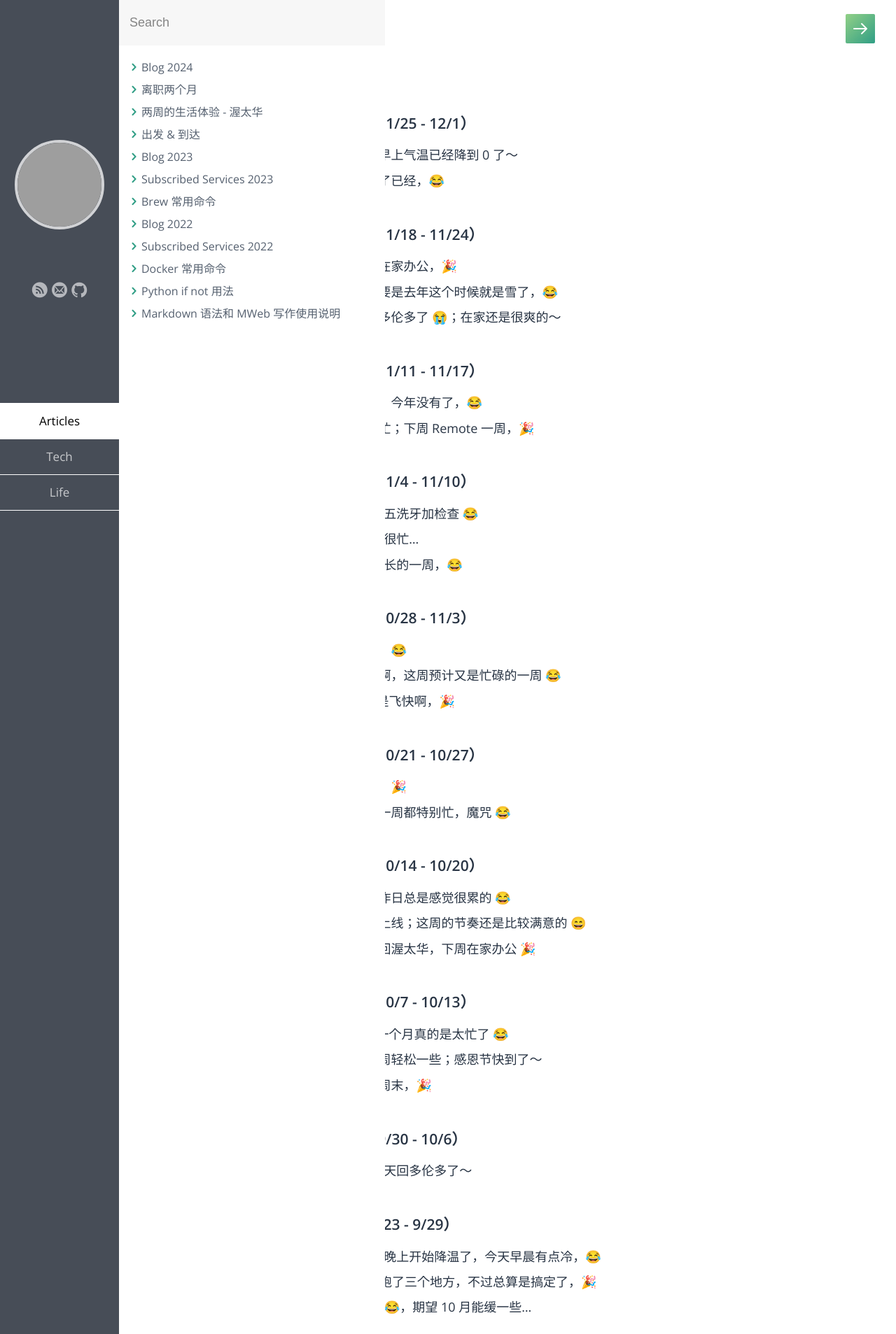
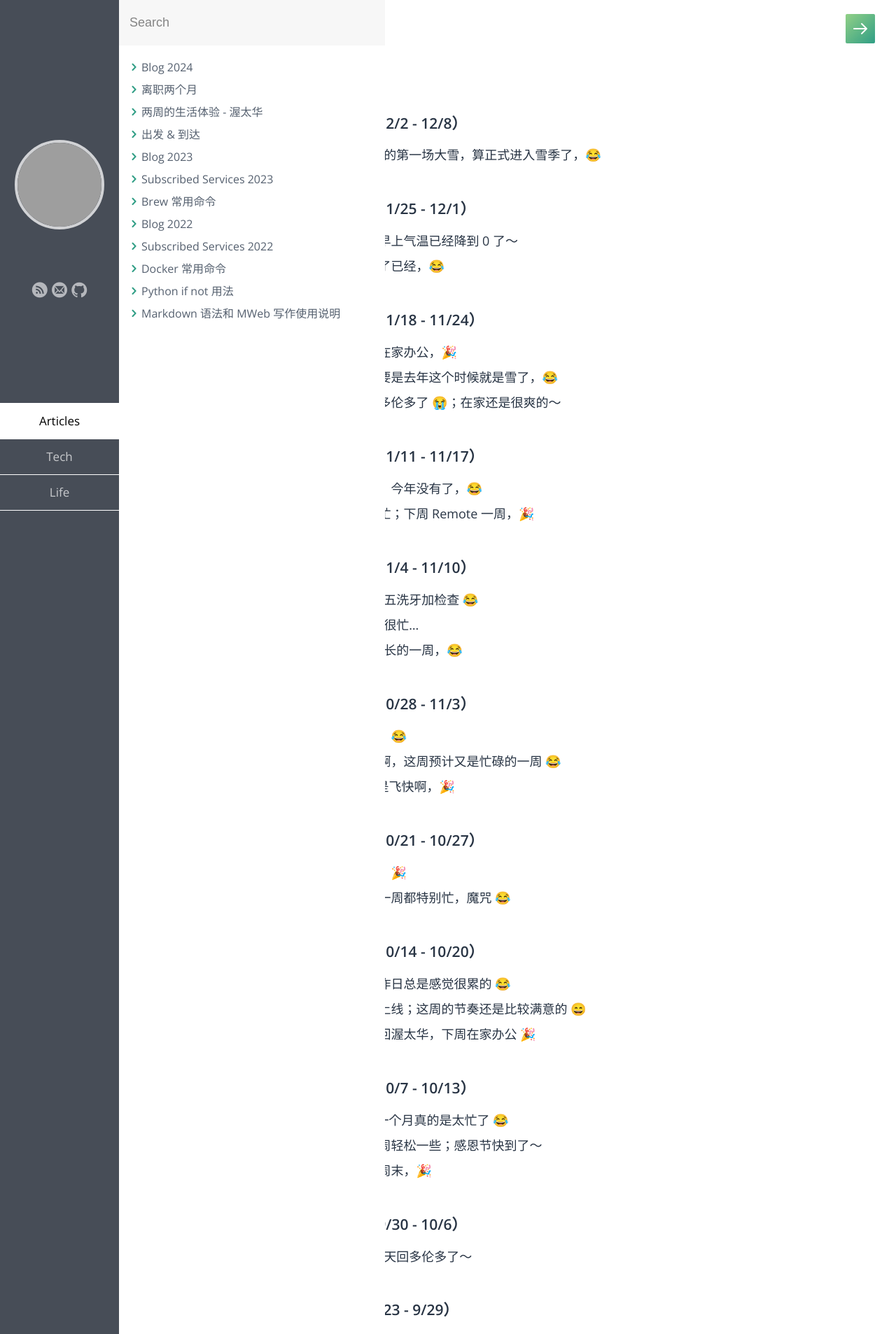
Before and after one commit to samxupeiran/samxupeiran.github.io, a Jekyll site: the page built from _posts/life/2024-01-02-my-blog.md, in a window 1280 px wide. Shown: the top 1907 px of the page at 70% size. Built offline with Jekyll 4.4.1, drawn with Linux system fonts in a browser that asks for light colours; some web fonts are replaced; some of the changed text lies outside the part shown; grey boxes are pictures that could not be loaded.

Commit message:
feat: add weekly blog 12/2

```diff
--- a/_posts/life/2024-01-02-my-blog.md
+++ b/_posts/life/2024-01-02-my-blog.md
@@ -5,6 +5,9 @@ category: Life
 tags: Blog
 ---
 
+
+- ### 2024 年 12 月 第 1 周（12/2 - 12/8）
+     - 12/2 昨天终于下起了冬天的第一场大雪，算正式进入雪季了，😂
 
 - ### 2024 年 11 月 第 5 周（11/25 - 12/1）
      - 11/25 这周在办公室了；早上气温已经降到 0 了～
```
